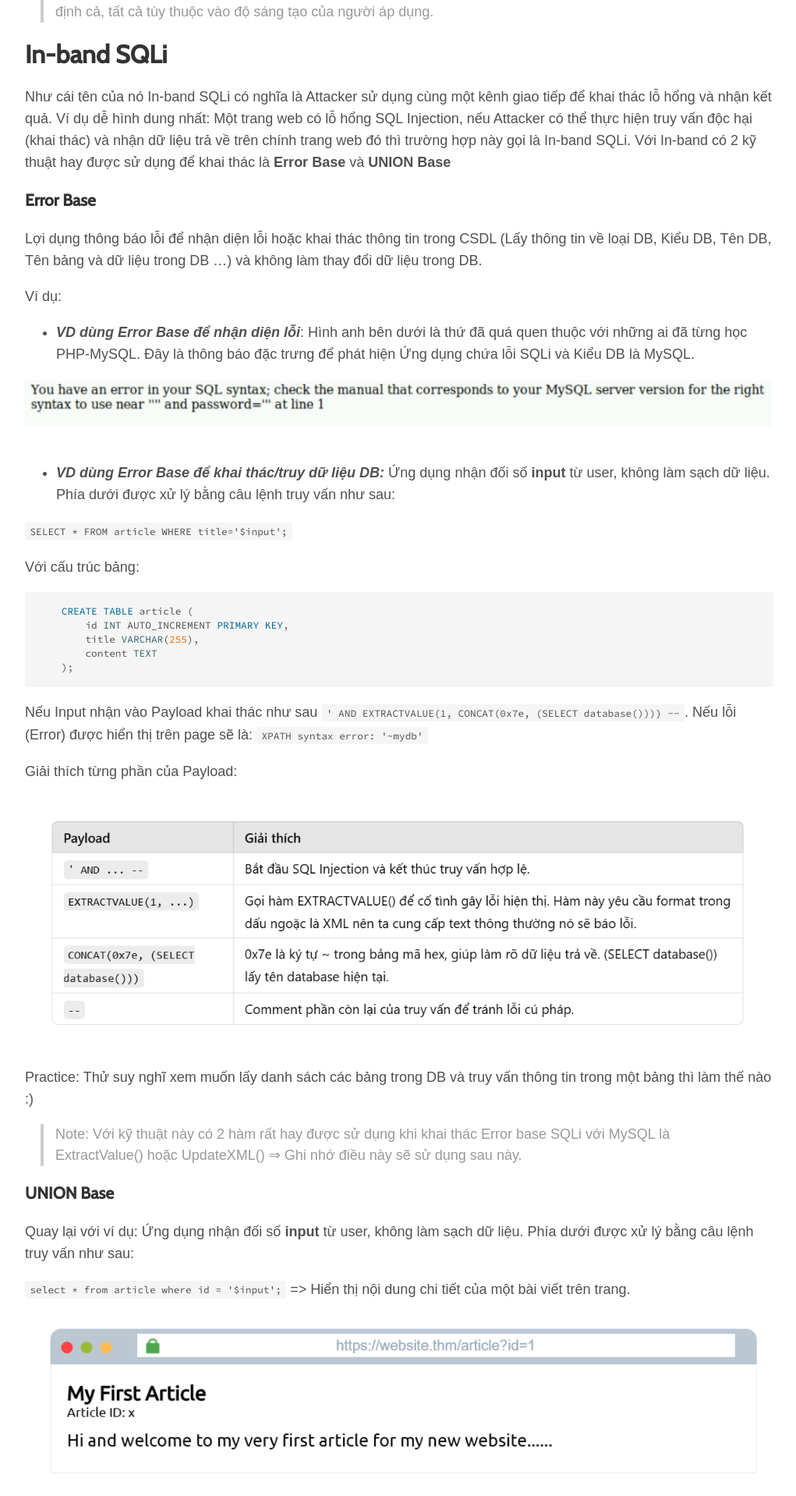
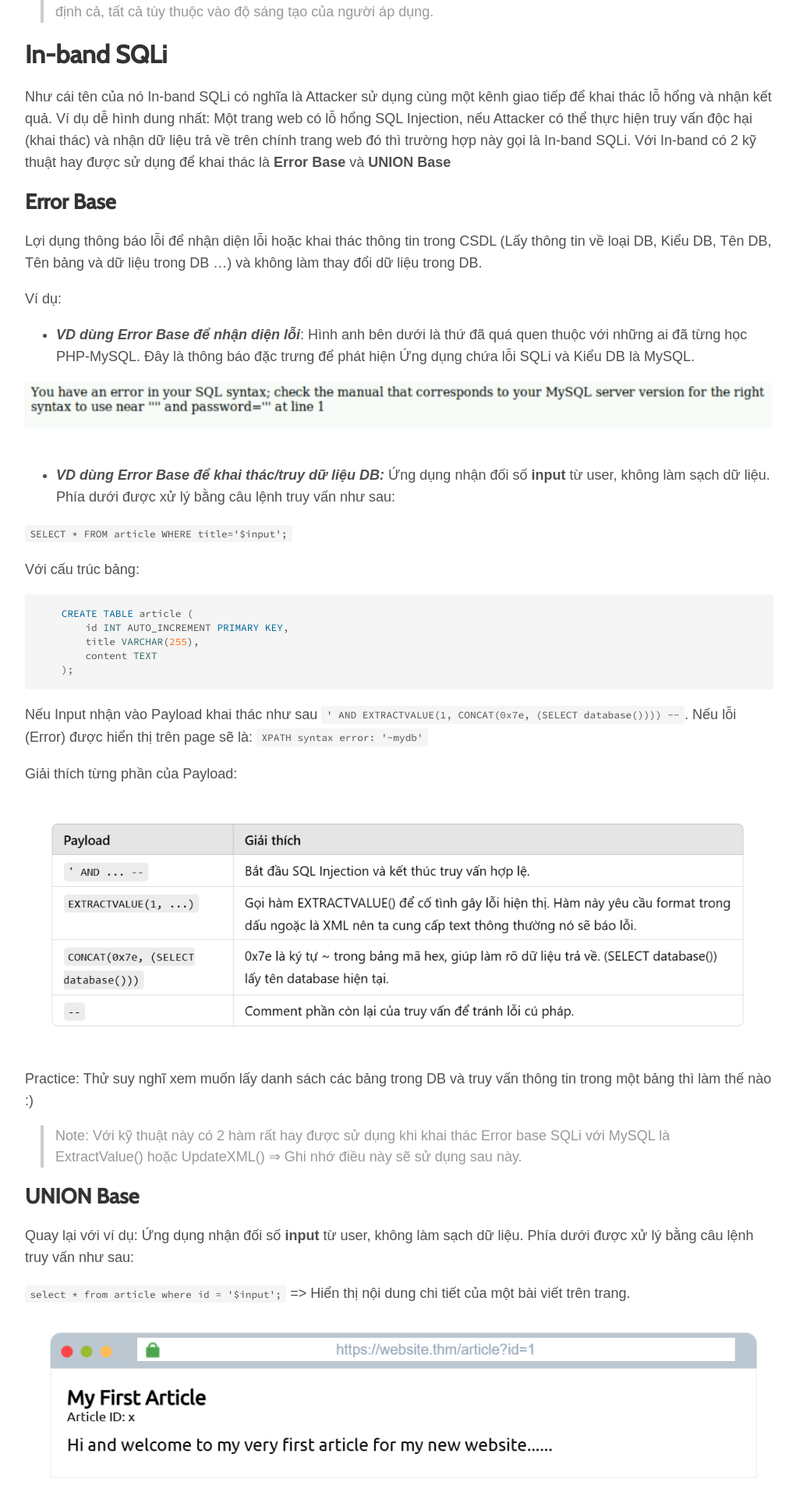
Before and after one commit to vietcf/vietchoi, a Jekyll site: the page built from _posts/2025-02-12-sql-injection-attack-back-to-basic.md, in a window 1280 px wide. Shown: the part 2066-3984 px from the top of the page at 78% size, without its empty margins (128-1149 px from the left). Built offline with Jekyll 4.4.1, drawn with Linux system fonts in a browser that asks for light colours; some web fonts are replaced.

```diff
--- a/_posts/2025-02-12-sql-injection-attack-back-to-basic.md
+++ b/_posts/2025-02-12-sql-injection-attack-back-to-basic.md
@@ -28,7 +28,7 @@ SQL Injection (SQLi) là một dạng cụ thể của tấn công Injection. C
 
 Như cái tên của nó In-band SQLi có nghĩa là Attacker sử dụng cùng một kênh giao tiếp để khai thác lỗ hổng và nhận kết quả. Ví dụ dễ hình dung nhất: Một trang web có lỗ hổng SQL Injection, nếu Attacker có thể thực hiện truy vấn độc hại (khai thác) và nhận dữ liệu trả về trên chính trang web đó thì trường hợp này gọi là In-band SQLi. Với In-band có 2 kỹ thuật hay được sử dụng để khai thác là **Error Base** và **UNION Base**
 
-### Error Base
+## Error Base
 
 Lợi dụng thông báo lỗi để nhận diện lỗi hoặc khai thác thông tin trong CSDL (Lấy thông tin về loại DB, Kiểu DB, Tên DB, Tên bảng và dữ liệu trong DB ...) và không làm thay đổi dữ liệu trong DB.
 
@@ -63,7 +63,7 @@ Practice: Thử suy nghĩ xem muốn lấy danh sách các bảng trong DB và t
 
 >Note: Với kỹ thuật này có 2 hàm rất hay được sử dụng khi khai thác Error base SQLi với MySQL là ExtractValue() hoặc UpdateXML()  ⇒ Ghi nhớ điều này sẽ sử dụng sau này.
 
-### UNION Base
+## UNION Base
 
 Quay lại với ví dụ: Ứng dụng nhận đối số **input** từ user, không làm sạch dữ liệu. Phía dưới được xử lý bằng câu lệnh truy vấn như sau:
 
```
